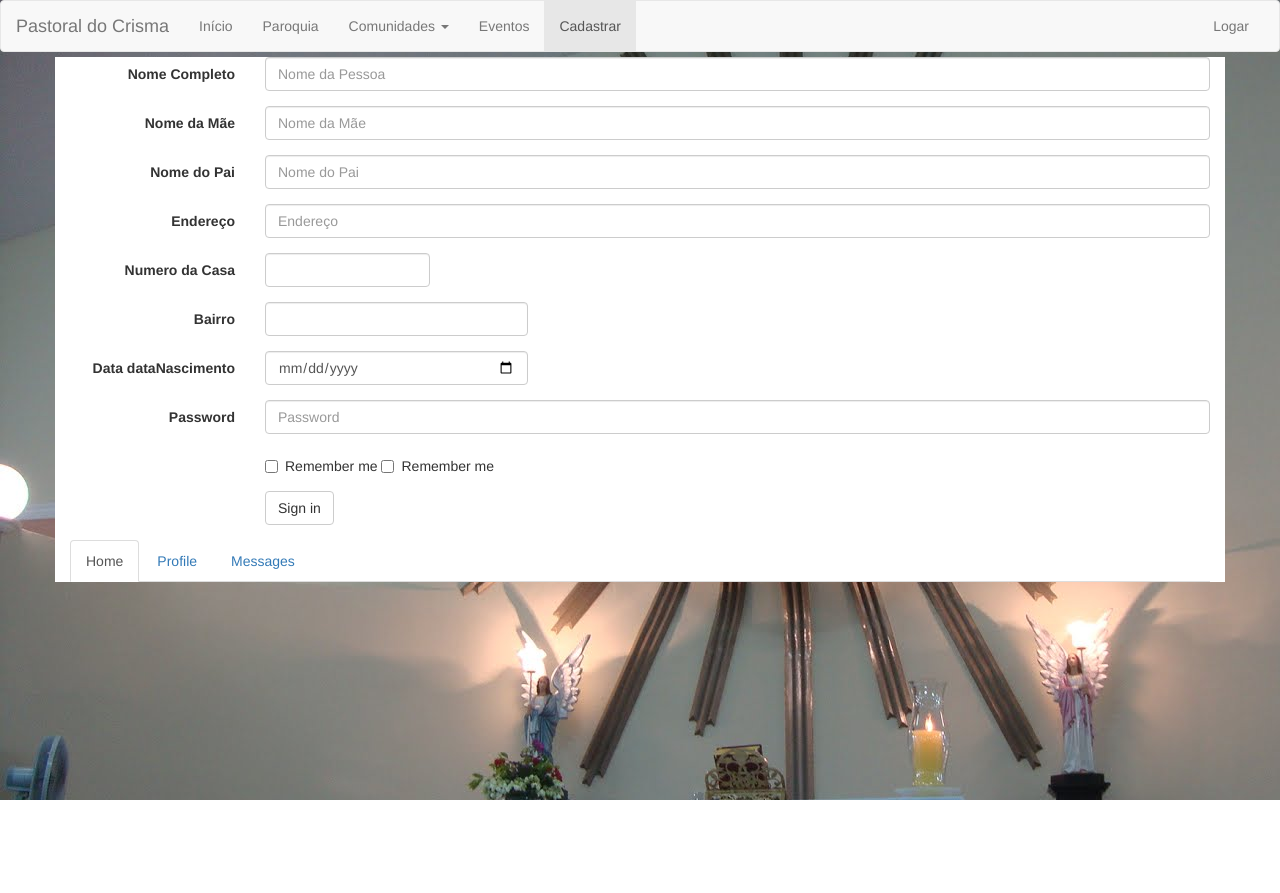
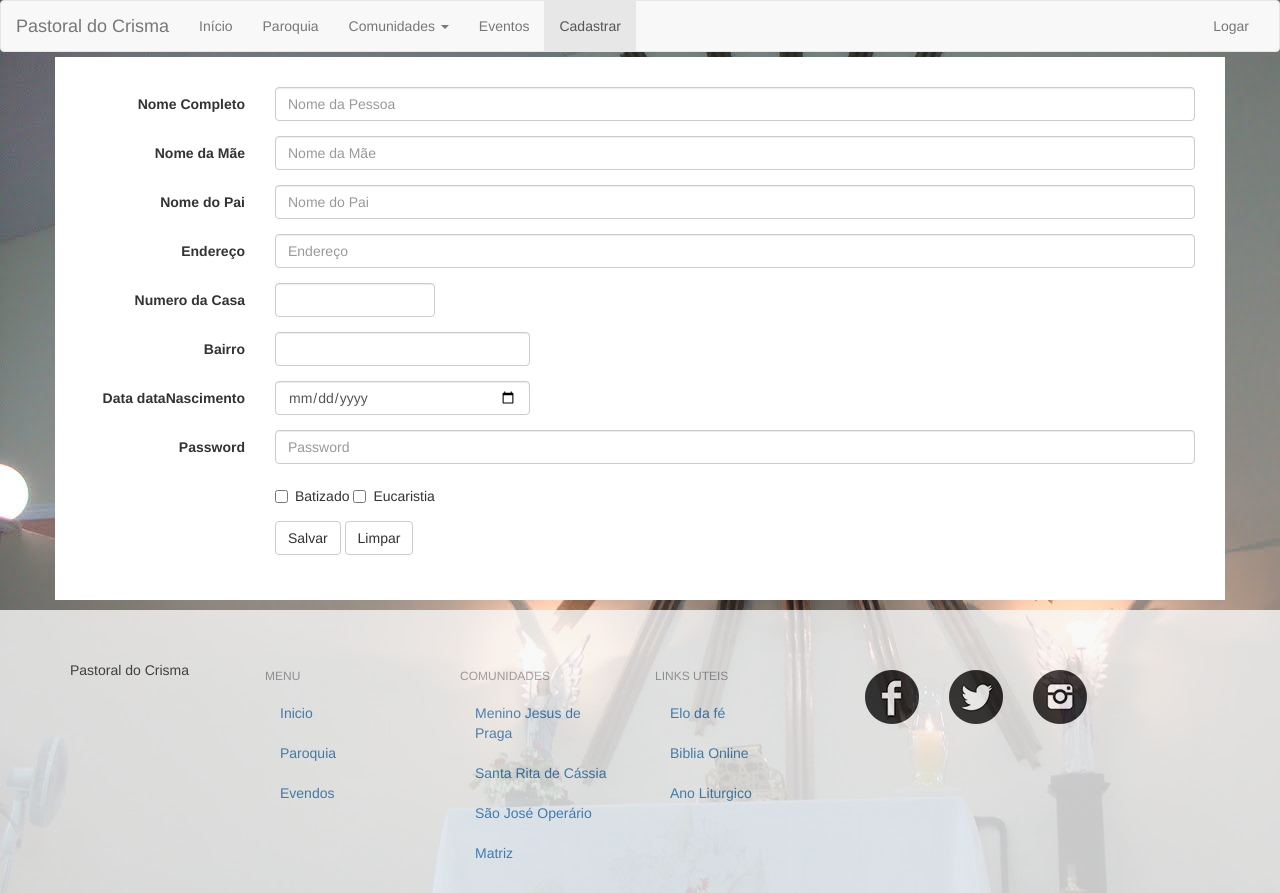
Before and after one commit to peedroaugustto/pds2, a plain HTML site: page cadastro.html in a window 1280 px wide. Before the commit the page ends 800 px from the top, so only its background shows below. Drawn offline with nearby package versions, Linux system fonts and the light colour scheme.

Commit message:
projeto att

```diff
--- a/cadastro.html
+++ b/cadastro.html
@@ -124,28 +124,76 @@
               <div class="col-sm-offset-2 col-sm-10">
                 <div class="checkbox">
                   <label>
-                    <input type="checkbox"> Remember me
+                    <input type="checkbox" value="batizado"> Batizado
                   </label>
                   <label>
-                      <input type="checkbox"> Remember me
+                      <input type="checkbox" value="eucaristia"> Eucaristia
                     </label>
                 </div>
               </div>
             </div>
             <div class="form-group">
               <div class="col-sm-offset-2 col-sm-10">
-                <button type="submit" class="btn btn-default">Sign in</button>
+                <button type="submit" class="btn btn-default">Salvar</button>
+                <button type="clear" class="btn btn-default">Limpar</button>
               </div>
             </div>
           </form>
 
-          <ul class="nav nav-tabs">
-              <li role="presentation" class="active"><a href="#">Home</a></li>
-              <li role="presentation"><a href="#">Profile</a></li>
-              <li role="presentation"><a href="#">Messages</a></li>
-            </ul>
+
         </div>
     </article>
+
+    <footer id="rodape">
+        <div class="container">
+
+            <div class="row">
+
+              <div class="col-md-2">
+                <span >Pastoral do Crisma</span>
+              </div>
+
+              <div class="col-md-2">
+                <h4>Menu</h4>
+                <ul class="nav">
+                  <li><a href="#">Inicio</a></li>
+                  <li><a href="#">Paroquia</a></li>
+                  <li><a href="#">Evendos</a></li>
+                </ul>
+              </div>
+
+              <div class="col-md-2">
+                <h4>Comunidades</h4>
+                <ul class="nav">
+                  <li><a href="mjp.html">Menino Jesus de Praga</a></li>
+                  <li><a href="sntrita.html">Santa Rita de Cássia </a></li>
+                  <li><a href="sjo.html">São José Operário</a></li>
+                  <li><a href="matriz.html">Matriz</a></li>
+                </ul>
+              </div>
+
+              <div class="col-md-2">
+                <h4>Links Uteis</h4>
+                <ul class="nav">
+                  <li><a href="#">Elo da fé</a></li>
+                  <li><a href="#">Biblia Online</a></li>
+                  <li><a href="#">Ano Liturgico</a></li>
+                </ul>
+              </div>
+
+              <div class="col-md-4">
+                 <ul class="nav">
+                    <li class="item-rede-social"><a href="#"><img src="imagens/facebook.png"></a></li>
+                    <li class="item-rede-social"><a href="#"><img src="imagens/twitter.png"></a></li>
+                    <li class="item-rede-social"><a href="#"><img src="imagens/instagram.png"></a></li>
+                 </ul>
+              </div>
+
+            </div>  <!-- /row -->
+
+        </div>
+     </footer>
+
 
 
     <!-- jQuery (necessary for Bootstrap's JavaScript plugins) -->
--- a/estilo2.css
+++ b/estilo2.css
@@ -12,6 +12,7 @@ body{
 }
 
 .conteudo{
+	padding: 30px;
 	margin-top: 0px;
 	background: white;
 
```
